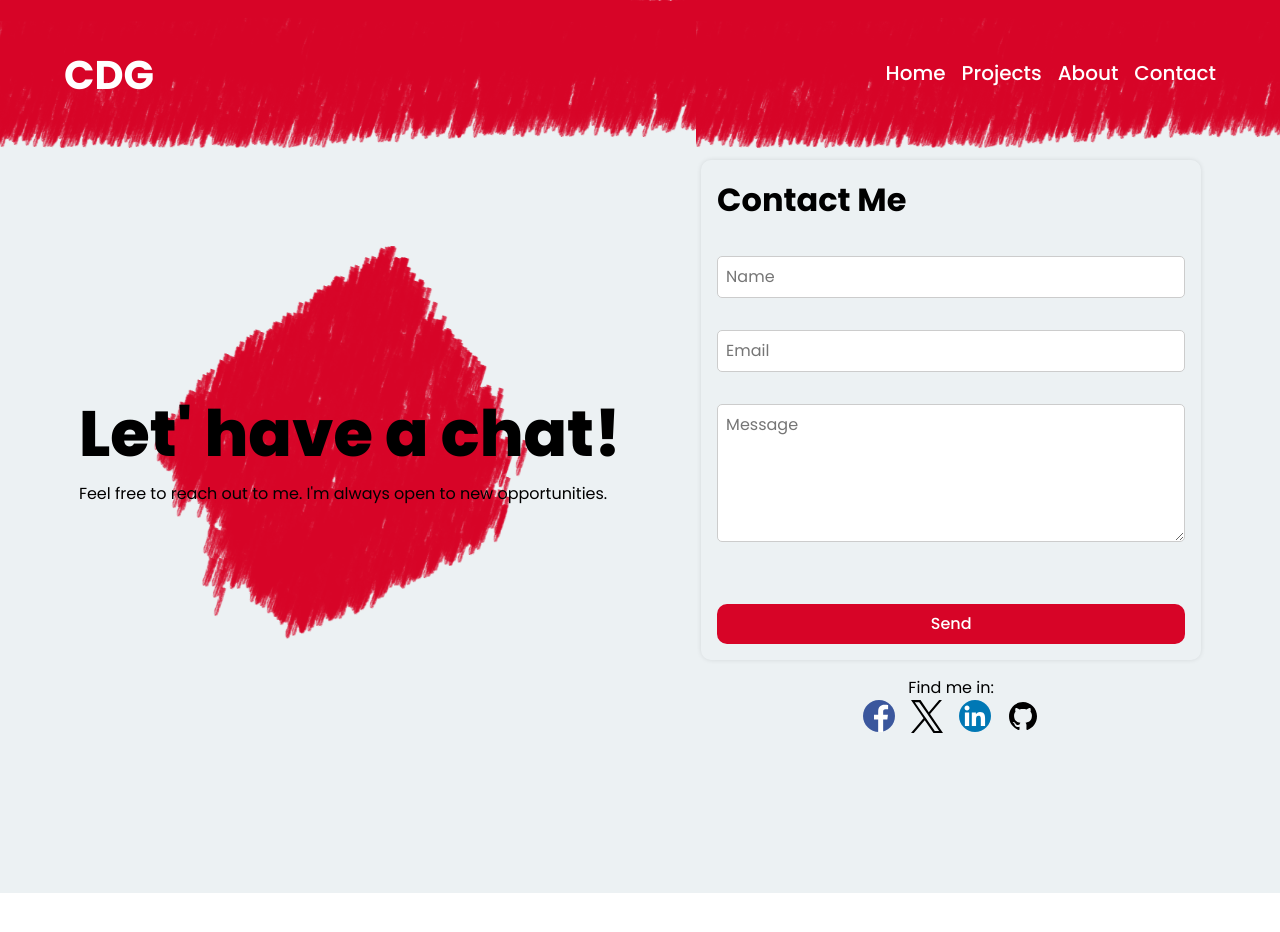
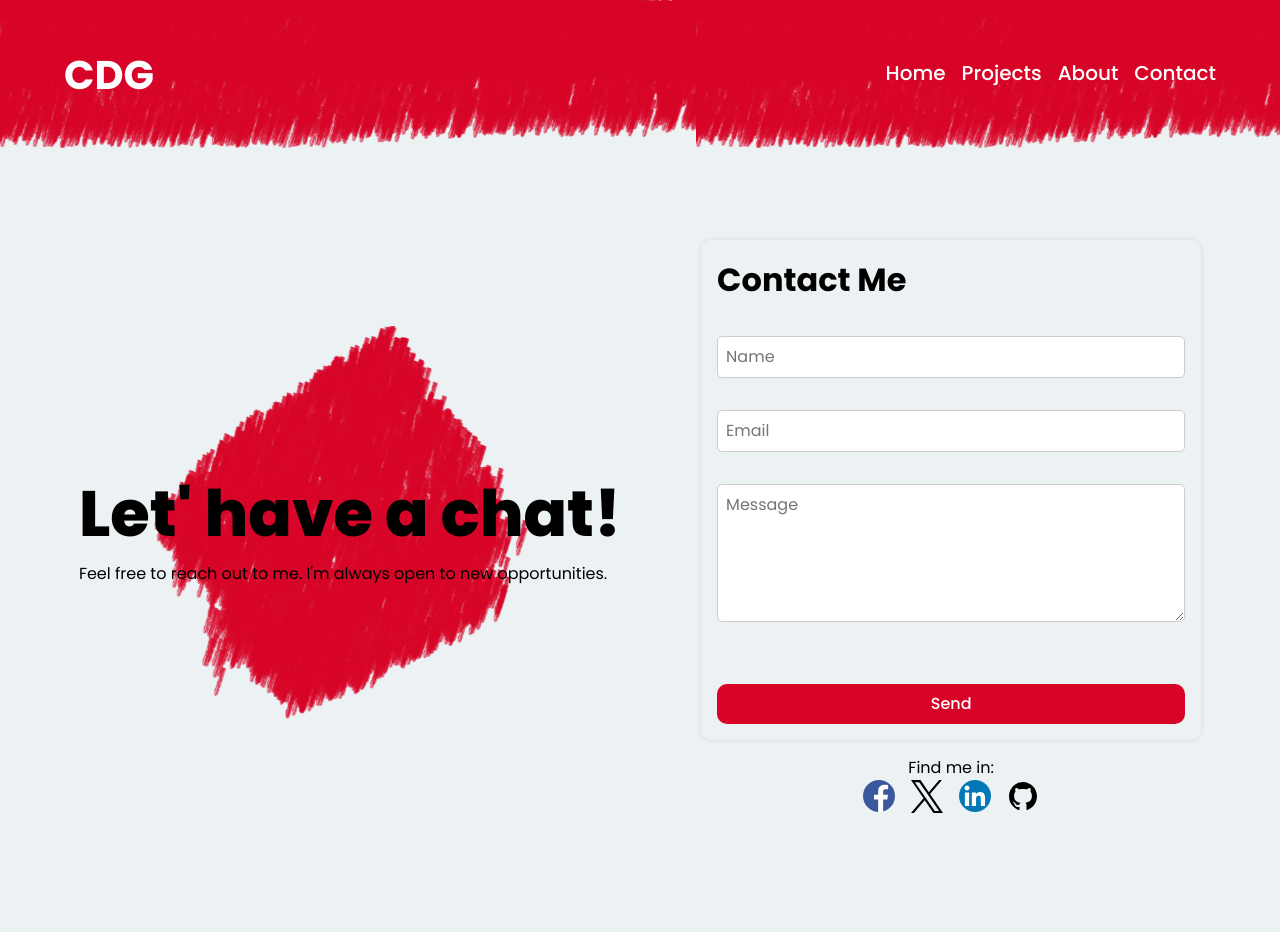
Before and after one commit to SerPet-eng/my-simple-portfolio, a React (Vite) app: page /contact in a window 1280 px wide. Shown: the top 932 px of the page. Before the commit the page ends 893 px from the top, so only its background shows below. Built offline with nearby package versions, Linux system fonts and the light colour scheme.

Commit message:
Revert "Last update to root layout"
This reverts commit 7253533fd661c5522d67bb307cda9237dd7563fb.

```diff
--- a/src/css/style.css
+++ b/src/css/style.css
@@ -78,6 +78,9 @@ h6 {
   background-color: hsl(197, 24%, 94%);
   position: relative;
   overflow-x: hidden;
+}
+.root-layout .main {
+  padding-top: 5rem;
 }
 
 /* === COMPONENTS === */
@@ -342,7 +345,6 @@ h6 {
   }
 }
 .projects {
-  border: 1px solid red;
   padding: 10rem 1rem;
 }
 .projects .projects__title {
--- a/src/sass/layout/_root-layout.scss
+++ b/src/sass/layout/_root-layout.scss
@@ -12,4 +12,8 @@
   position: relative;
 
   overflow-x: hidden;
+
+  .main {
+    padding-top: 5rem;
+  }
 }
--- a/src/sass/pages/_projects.scss
+++ b/src/sass/pages/_projects.scss
@@ -1,7 +1,6 @@
 @use '../variables.scss' as *;
 
 .projects {
-  border: 1px solid red;
   padding: 10rem 1rem;
 
   .projects__title {
```
Also changed, not shown: 1 other file (tests, documents, lock files or other folders).
